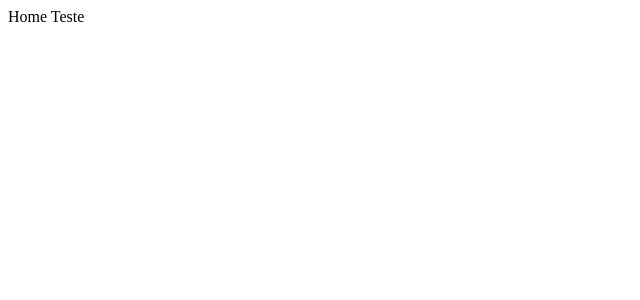
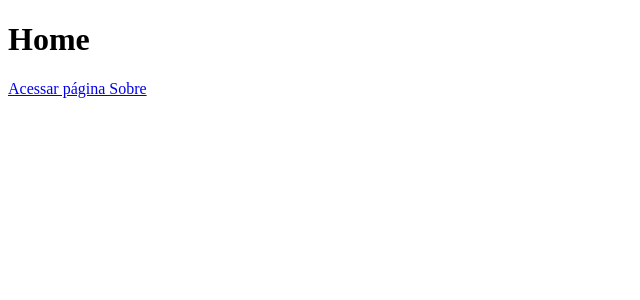
Before and after one commit to MauricioMacedoVillarnobo/curriculo-site, a Next.js app: page / in a window 1280 px wide. Shown: the top 300 px of the page, without its empty margins (0-640 px from the left). Built offline with nearby package versions, Linux system fonts and the light colour scheme.

Commit message:
teste de links

```diff
--- a/pages/index.js
+++ b/pages/index.js
@@ -1,6 +1,14 @@
+import Link from 'next/link';
+
 function Home()
 {
-    return <div>Home Teste</div>
+    return (<div>
+        <h1>Home</h1>
+
+        <Link href="/sobre">
+            <a>Acessar página Sobre</a>
+        </Link>
+    </div>)
 }
 
 export default Home
```
Also changed, not shown: pages/sobre.js (added, +16 -0 lines).
